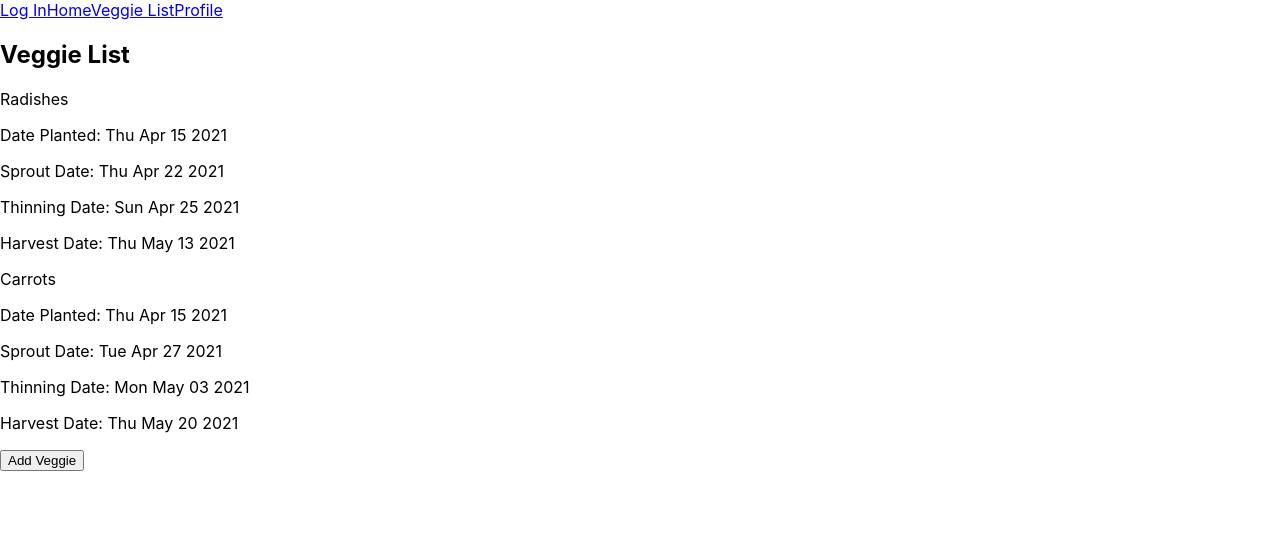
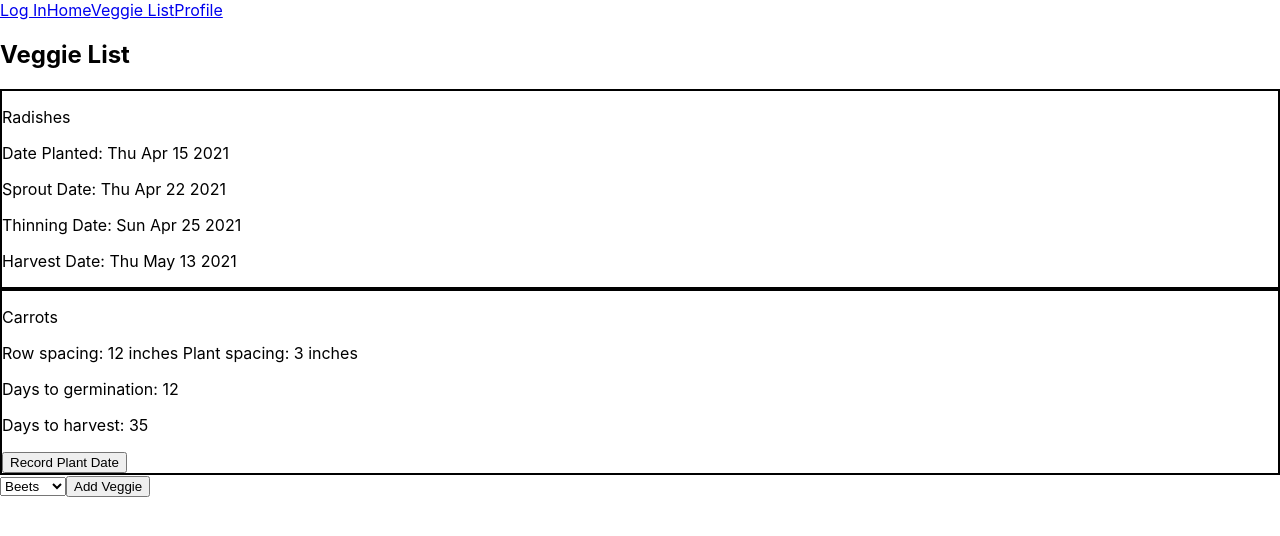
Before and after one commit to Leojanas/veggie-time, a React (Create React App) app: page /veggie-list in a window 1280 px wide. Both pictures are taken after a click on the button "Add Veggie". Shown: the top 536 px of the page. Built offline with nearby package versions, Linux system fonts and the light colour scheme.

Commit message:
Add functionality to add veggies and record plant dates

```diff
--- a/src/App.js
+++ b/src/App.js
@@ -20,10 +20,33 @@ class App extends Component{
         { name: 'Carrots',
           daysUntil: {germination: 12, harvest: 35, thinning: 18},
           spacing: {row: 12, plant: 3},
-          plantDate: date
+          plantDate: null
+        }
+      ],
+      allVeggies: [
+        { name: 'Beets',
+          daysUntil: {germination: 7, harvest: 28, thinning: 10},
+          spacing: {row: 12, plant: 2},
+          plantDate: null
+        },
+        { name: 'Turnips',
+          daysUntil: {germination: 12, harvest: 35, thinning: 18},
+          spacing: {row: 12, plant: 3},
+          plantDate: null
         }
       ]
     }
+  }
+  setPlantDate = (date, veggie) => {
+      let index = this.state.veggies.findIndex(v => v.name === veggie);
+      let newVeggie = this.state.veggies[index];
+      newVeggie.plantDate = date;
+      this.setState({...this.state.veggies, newVeggie})
+  }
+  handleAddVeggie = (veggie) => {
+    let veggies = this.state.veggies;
+    veggies.push(veggie);
+    this.setState({veggies: veggies})
   }
   render(){
   return (
@@ -47,7 +70,12 @@ class App extends Component{
       <Route
         path={'/veggie-list'}
         render={() =>
-          <VeggieList veggies={this.state.veggies}/>
+          <VeggieList
+            veggies={this.state.veggies}
+            allVeggies={this.state.allVeggies}
+            setPlantDate = {this.setPlantDate}
+            handleAddVeggie = {this.handleAddVeggie}
+          />
         }
       />
     </main>
--- /dev/null
+++ b/src/ListItem/list-item.css
@@ -0,0 +1,3 @@
+.list-item{
+    border: 2px solid;
+}
--- a/src/ListItem/list-item.js
+++ b/src/ListItem/list-item.js
@@ -1,6 +1,24 @@
 import {React, Component} from 'react';
+import SetDate from '../SetDate/set-date';
+import './list-item.css';
 
 class ListItem extends Component {
+    constructor(props){
+        super(props);
+        this.state = {showPopUp: false, plantDate: null}
+    }
+    setPlantDate = () => {
+        this.setState({showPopUp: true})
+    }
+    togglePopUp = () => {
+        this.setState({showPopUp: false})
+        this.props.setPlantDate(this.state.plantDate ,this.props.veggie.name)
+    }
+    handleChangeDate = (event) => {
+        let date = new Date(event.target.value);
+        date.setHours(date.getHours() + date.getTimezoneOffset()/60)
+        this.setState({plantDate: date})
+    }
     render() {
         let dates;
         if(this.props.veggie.plantDate){
@@ -26,13 +44,22 @@ class ListItem extends Component {
             )
         }else{
             dates = (
-                <p>Not Planted Yet</p>
+                <div>
+                <p>Row spacing: {this.props.veggie.spacing.row} inches   Plant spacing: {this.props.veggie.spacing.plant} inches</p>
+                <p>Days to germination: {this.props.veggie.daysUntil.germination}</p>
+                <p>Days to harvest: {this.props.veggie.daysUntil.harvest}</p>
+                <button type='button' onClick={this.setPlantDate}>Record Plant Date</button>
+                </div>
             )
         }
         return(
-            <div>
+            <div className='list-item'>
                 <p>{this.props.veggie.name}</p>
                 {dates}
+                {this.state.showPopUp
+                    ? <SetDate togglePopUp={this.togglePopUp} handleChangeDate={this.handleChangeDate}/>
+                    : null
+                }
             </div>
 
         )
--- /dev/null
+++ b/src/SetDate/set-date.js
@@ -0,0 +1,16 @@
+import {React, Component} from 'react';
+
+class SetDate extends Component {
+    render() {
+        return (
+            <div className='pop-up'>
+                <div className='pop-up-content'>
+                <input type='date' onChange={this.props.handleChangeDate}/>
+                <button onClick={this.props.togglePopUp}>Record Plant Date</button>
+                </div>
+            </div>
+        )
+    }
+}
+
+export default SetDate;
--- a/src/VeggieList/veggie-list.js
+++ b/src/VeggieList/veggie-list.js
@@ -3,11 +3,46 @@ import Nav from '../Nav/nav';
 import ListItem from '../ListItem/list-item';
 
 class VeggieList extends Component {
+    constructor(props){
+        super(props);
+        this.state = {addVeggiePressed: false, veggieToAdd: null}
+    }
+    toggleAddVeggie = () => {
+        this.setState({addVeggiePressed: true, veggieToAdd: this.props.allVeggies[0]})
+    }
+    handleAddVeggie = () => {
+        this.props.handleAddVeggie(this.state.veggieToAdd);
+        this.setState({addVeggiePressed: false, veggieToAdd: null})
+    }
+    handleChangeSelect = (event) => {
+        let veggieToAdd = event.target.value;
+        let veggie = this.props.allVeggies.filter(v => v.name === veggieToAdd)[0];
+        this.setState({veggieToAdd: veggie})
+    }
     render() {
+        let addVeggie;
+        if(this.state.addVeggiePressed){
+            let options = [];
+            for(let i=0; i<this.props.allVeggies.length; i++){
+                options.push(<option value={this.props.allVeggies[i].name} key={i}>{this.props.allVeggies[i].name}</option>)
+            }
+            addVeggie = (
+                <div>
+                    <select onChange={this.handleChangeSelect} defaultValue={this.props.allVeggies[0].name}>
+                        {options}
+                    </select>
+                    <button type='button' onClick={this.handleAddVeggie}>Add Veggie</button>
+                </div>
+            )
+        }else{
+            addVeggie = (
+                <button type='button' onClick={this.toggleAddVeggie}>Add Veggie</button>
+            )
+        }
         let itemsArray = this.props.veggies;
         let items = [];
         for(let i=0; i<itemsArray.length; i++){
-            let item = <ListItem veggie={itemsArray[i]} key={itemsArray.indexOf(i)} />;
+            let item = <ListItem veggie={itemsArray[i]} key={i} setPlantDate={this.props.setPlantDate} />;
             items.push(item);
         }
         return(
@@ -15,7 +50,7 @@ class VeggieList extends Component {
                 <Nav />
                 <h2>Veggie List</h2>
                 {items}
-                <button>Add Veggie</button>
+                {addVeggie}
             </div>
         )
     }
```
Also changed, not shown: 2 other files (tests, documents, lock files or other folders).
